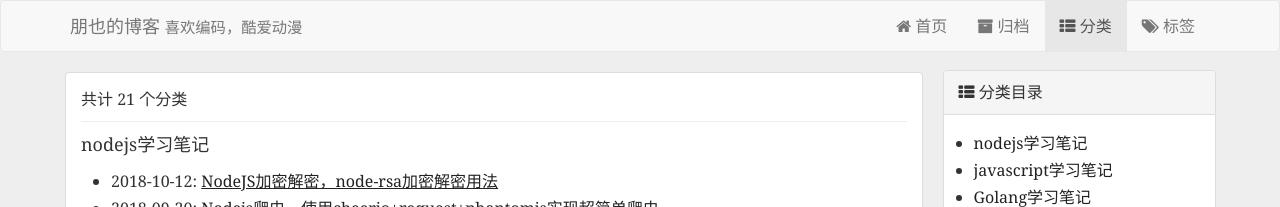
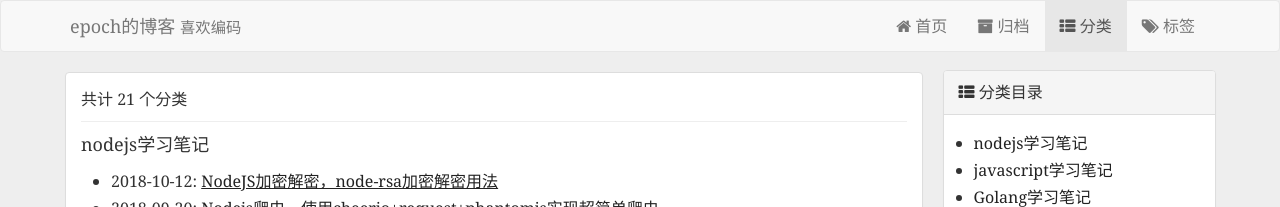
Before and after one commit to fhi329871203/epoch, a Jekyll site: the page built from page/category.html, in a window 1280 px wide and 900 px high. Shown: the top 207 px of the window. Built offline with Jekyll 4.4.1, drawn with Linux system fonts in a browser that asks for light colours; comment, search, counter and statistics services are not loaded.

Commit message:
Update _config.yml

```diff
--- a/_config.yml
+++ b/_config.yml
@@ -1,13 +1,13 @@
 # Welcome to Jekyll!
 #
 # 基本信息
-title: 朋也的博客
-email: py2qiuse@gmail.com
-description: 喜欢编码，酷爱动漫
+title: epoch的博客
+email: zhangqinglei@epoch.club
+description: 喜欢编码
 baseurl: "" # the subpath of your site, e.g. /blog
 url: "https://nsoft.top" # the base hostname & protocol for your site, e.g. http://example.com
 weibo_username: liygheart
-github_username:  tomoya92
+github_username:  fhi329871203
 
 # 文章目录格式化
 permalink: /:year/:month/:day/:title/
```
